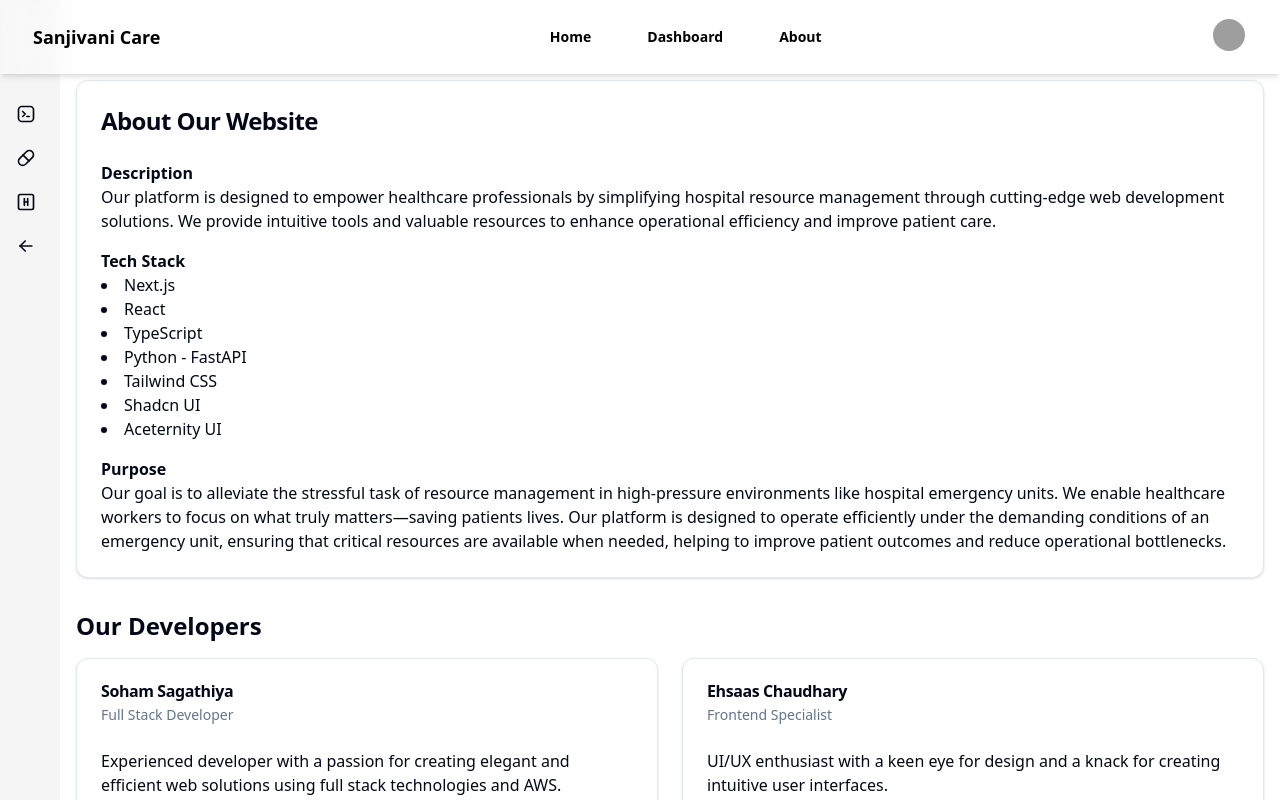
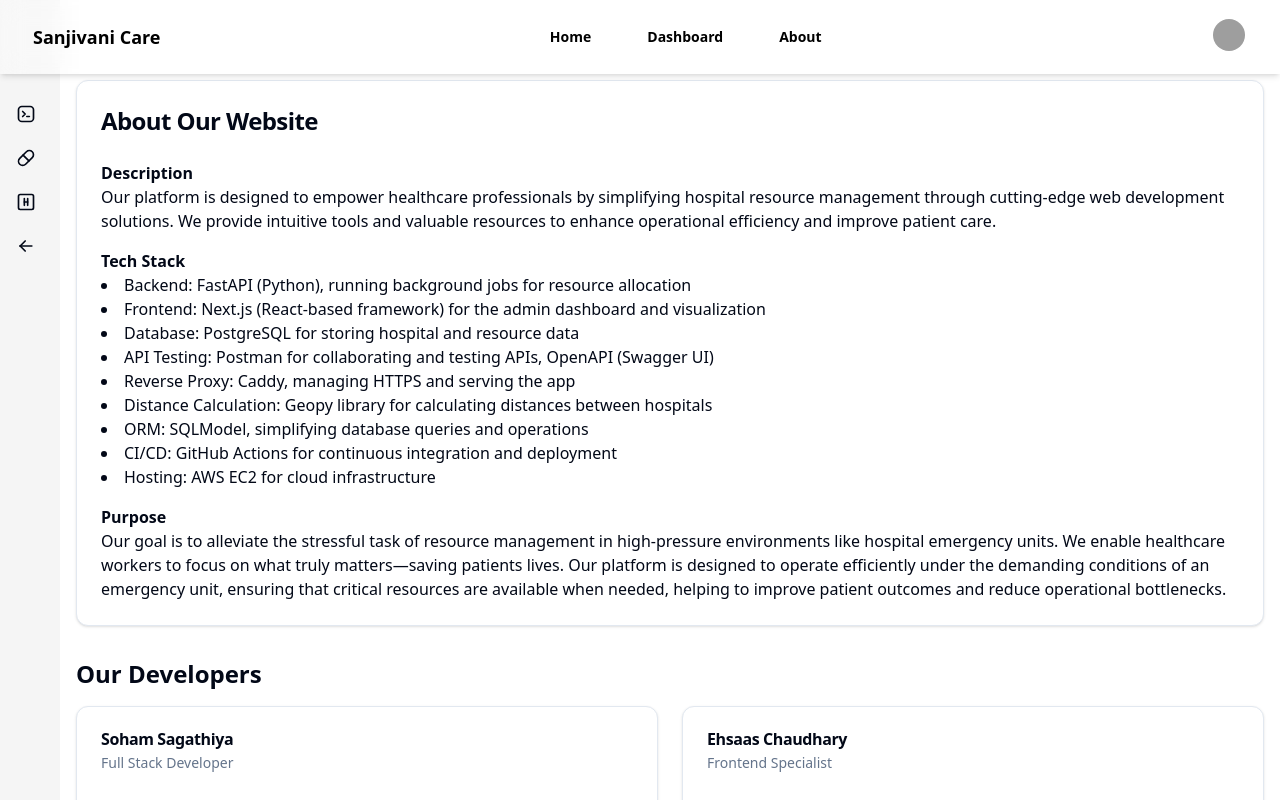
Before and after one commit to EhsaasChaudhary/sanjivani, a Next.js app: page /about in a window 1280 px wide. Shown: the top 800 px of the page. Built offline with nearby package versions, Linux system fonts and the light colour scheme; grey boxes are pictures that could not be loaded.

Commit message:
Update page.tsx

```diff
--- a/app/about/page.tsx
+++ b/app/about/page.tsx
@@ -33,13 +33,36 @@ export default function About() {
             <div>
               <h3 className="font-semibold">Tech Stack</h3>
               <ul className="list-disc list-inside">
-                <li>Next.js</li>
-                <li>React</li>
-                <li>TypeScript</li>
-                <li>Python - FastAPI</li>
-                <li>Tailwind CSS</li>
-                <li>Shadcn UI</li>
-                <li>Aceternity UI</li>
+                <li>
+                  Backend: FastAPI (Python), running background jobs for
+                  resource allocation
+                </li>
+                <li>
+                  Frontend: Next.js (React-based framework) for the admin
+                  dashboard and visualization
+                </li>
+                <li>
+                  Database: PostgreSQL for storing hospital and resource data
+                </li>
+                <li>
+                  API Testing: Postman for collaborating and testing APIs,
+                  OpenAPI (Swagger UI)
+                </li>
+                <li>
+                  Reverse Proxy: Caddy, managing HTTPS and serving the app
+                </li>
+                <li>
+                  Distance Calculation: Geopy library for calculating distances
+                  between hospitals
+                </li>
+                <li>
+                  ORM: SQLModel, simplifying database queries and operations
+                </li>
+                <li>
+                  CI/CD: GitHub Actions for continuous integration and
+                  deployment
+                </li>
+                <li>Hosting: AWS EC2 for cloud infrastructure</li>
               </ul>
             </div>
             <div>
```
